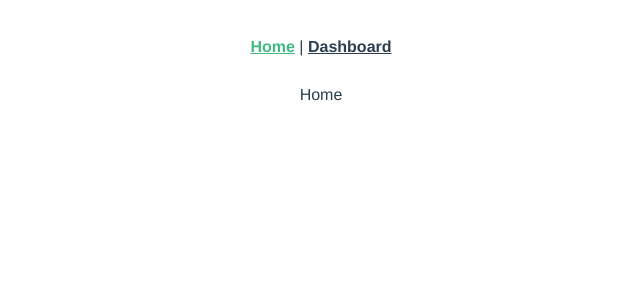
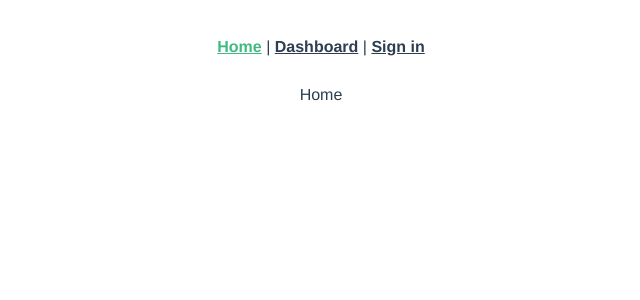
Before and after one commit to YuraKolesnikov/roadmap, a Vue app: page / in a window 1280 px wide. Shown: the top 300 px of the page, without its empty margins (319-959 px from the left). Built offline with nearby package versions, Linux system fonts and the light colour scheme.

Commit message:
Made primitive auth logic

```diff
--- a/src/App.vue
+++ b/src/App.vue
@@ -2,7 +2,8 @@
   <div id="app">
     <div id="nav">
       <router-link to="/">Home</router-link> |
-      <router-link to="/dashboard">Dashboard</router-link>
+      <router-link to="/dashboard">Dashboard</router-link> |
+      <router-link to="/sign-in">Sign in</router-link>
     </div>
     <router-view/>
   </div>
--- a/src/router/index.js
+++ b/src/router/index.js
@@ -9,6 +9,11 @@ const routes = [
     path: '/',
     name: 'Home',
     component: Home
+  },
+  {
+    path: '/sign-in',
+    name: 'Auth',
+    component: () => import(/* webpackChunkName: "auth" */ '../views/Auth')
   },
   {
     path: '/dashboard',
--- a/src/store/index.js
+++ b/src/store/index.js
@@ -1,5 +1,7 @@
 import Vue from 'vue'
 import Vuex from 'vuex'
+
+import auth from './modules/auth'
 
 Vue.use(Vuex)
 
@@ -11,5 +13,6 @@ export default new Vuex.Store({
   actions: {
   },
   modules: {
+    auth
   }
 })
--- /dev/null
+++ b/src/store/modules/auth.js
@@ -0,0 +1,38 @@
+import UserModel from '@/models/UserModel';
+
+export default {
+	namespaced: true,
+	state: {
+		isLoading: false, /* Для всяких анимаций */
+		isLoggedIn: false,
+		userStatus: null
+	},
+	mutations: {
+		SET_LOGGED_IN_STATUS: (state, newStatus) => state.isLoggedIn = newStatus,
+		SET_USER_STATUS: (state, status) => state.userStatus = status
+	},
+	actions: {
+		LOG_IN: ({ commit }, payload) => {
+			return new Promise(((resolve, reject) => {
+				/* TODO: Перенести проверку в компонент Auth.vue когда будет сделан бэк */
+				if (!payload.username || !payload.password) {
+					reject('Missing username/password')
+				}
+				/* TODO: Auth запрос на backend */
+				/* Если ошибка, тоже reject */
+
+				/* TEMP CODE: */
+				if (payload.username === 'admin' && payload.password === 'admin') {
+					commit('SET_USER_STATUS', UserModel.ADMIN.id)
+				} else if (payload.username === 'mentor' && payload.password === 'mentor') {
+					commit('SET_USER_STATUS', UserModel.MENTOR.id)
+				} else {
+					commit('SET_USER_STATUS', UserModel.USER.id)
+				}
+
+				commit('SET_LOGGED_IN_STATUS', true)
+				resolve()
+			}))
+		}
+	}
+}
--- /dev/null
+++ b/src/views/Auth.vue
@@ -0,0 +1,39 @@
+<template>
+  <form @submit.prevent="handleSubmit">
+    <legend>Log in</legend>
+    <fieldset>
+      <label for="username">Username</label>
+      <input type="text" name="username" id="username" v-model="userData.username">
+    </fieldset>
+    <fieldset>
+      <label for="password">Password</label>
+      <input type="text" name="password" id="password" v-model="userData.password">
+    </fieldset>
+    <button>Sign in</button>
+  </form>
+</template>
+
+<script>
+import { mapActions } from 'vuex'
+export default {
+  data() {
+    return {
+      userData: {
+        username: '',
+        password: ''
+      }
+    }
+  },
+  methods: {
+    ...mapActions('auth', ['LOG_IN']),
+    handleSubmit() {
+      console.log({
+        ...this.userData
+      })
+      this.LOG_IN(this.userData)
+      .then(() => this.$router.push({ path: '/dashboard' }))
+      .catch(e => console.log(e))
+    }
+  }
+}
+</script>
--- a/src/views/Dashboard.vue
+++ b/src/views/Dashboard.vue
@@ -1,3 +1,19 @@
 <template>
-  <div class="about">Dashboard</div>
+  <div class="about">
+    Dashboard
+    <p>{{userRole}}</p>
+  </div>
 </template>
+
+<script>
+import UserModel from '@/models/UserModel';
+import { mapState } from 'vuex'
+export default {
+  computed: {
+    ...mapState('auth', ['userStatus']),
+    userRole() {
+      return UserModel.ID_TO_DATA[this.userStatus]
+    }
+  }
+}
+</script>
```
